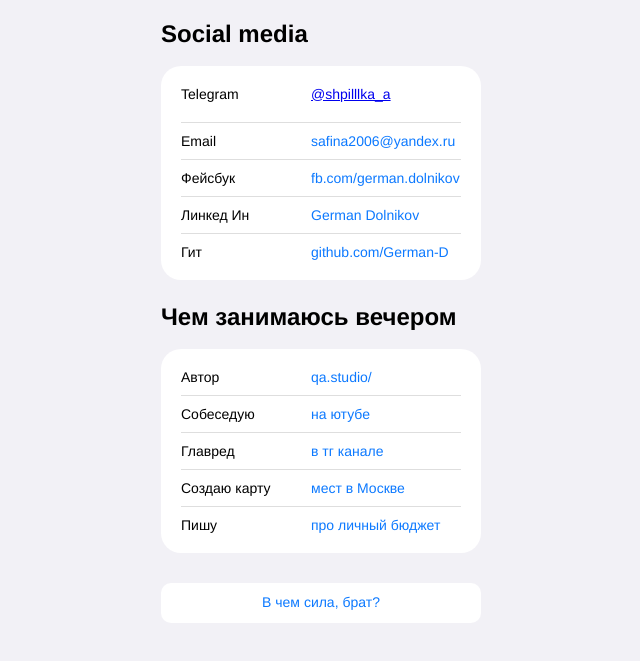
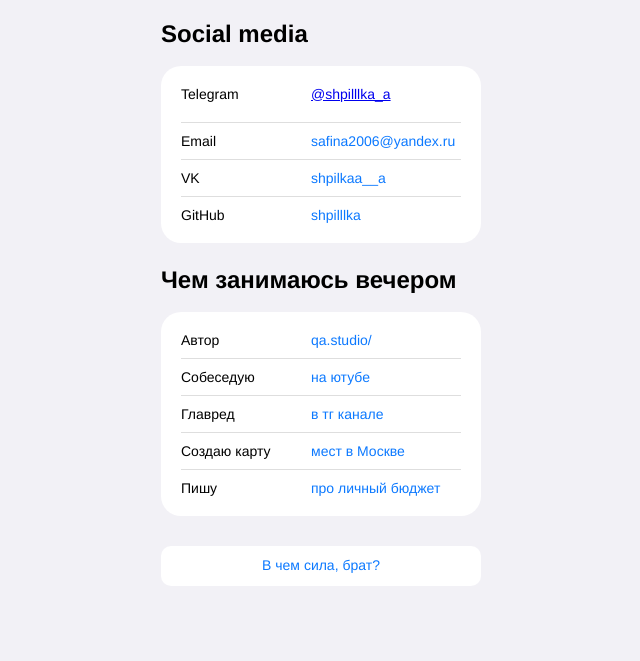
Before and after one commit to shpilllka/shpilllka.github.io, a plain HTML site: page index.html in a window 1280 px wide. Shown: the part 163-824 px from the top of the page, without its empty margins (319-959 px from the left). After the commit the page ends 800 px from the top, so only its background shows below. Drawn offline with Linux system fonts and the light colour scheme.

Commit message:
index.html

```diff
--- a/index.html
+++ b/index.html
@@ -27,23 +27,16 @@
           <li class="links__link">
             <p class="links__title">Email</p>
             <a class="linsk__link" href="mailto:safina2006@yandex.ru"
-              >safina2006@yandex.ru</a
-            >
+              >safina2006@yandex.ru</a>
           </li>
           <li class="links__link">
-            <p class="links__title">Фейсбук</p>
-            <a class="linsk__link" href="@german_dlinikov"
-              >fb.com/german.dolnikov</a
-            >
+            <p class="links__title">VK</p>
+            <a class="linsk__link" href="https://vk.com/shpilkaa__a">shpilkaa__a</a>
           </li>
           <li class="links__link">
-            <p class="links__title">Линкед Ин</p>
-            <a class="linsk__link" href="@german_dlinikov">German Dolnikov</a>
-          </li>
-          <li class="links__link">
-            <p class="links__title">Гит</p>
-            <a class="linsk__link" href="@german_dlinikov"
-              >github.com/German-D</a
+            <p class="links__title">GitHub</p>
+            <a class="linsk__link" href="https://github.com/shpilllka"
+              >shpilllka</a
             >
           </li>
         </ul>
```
